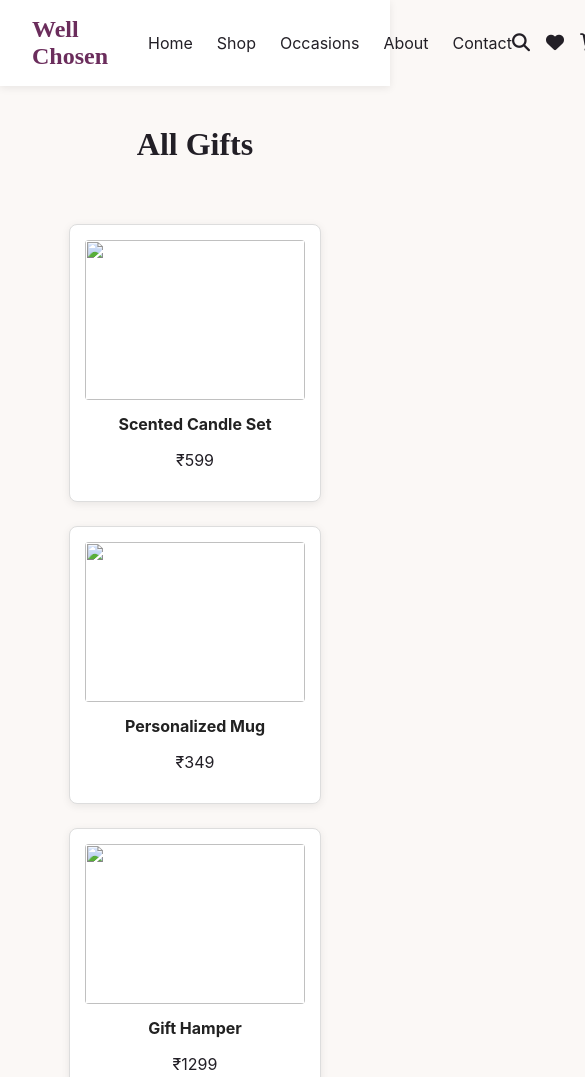
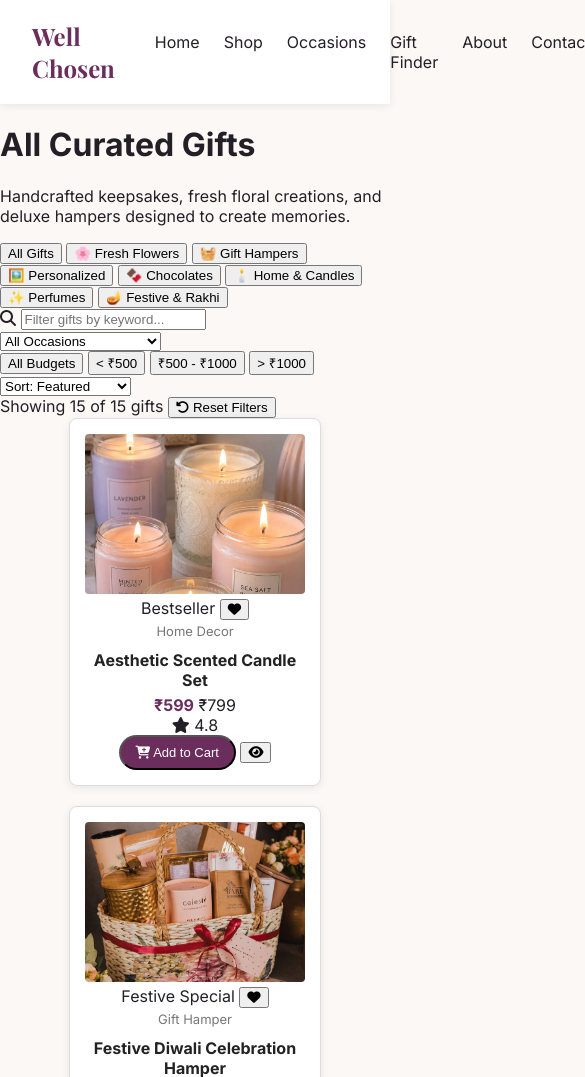
Before and after one commit to modibhagyashree415-sketch/Well-chosen, a plain HTML site: page shop.html in a window 390 px wide. Shown: the top 1077 px of the page, 585 px wide, since content can reach past the window. Drawn offline with nearby package versions, Linux system fonts and the light colour scheme; a web font is replaced by a local one.

Commit message:
feat(shop): create dynamic shop catalog with multi-filter toolbar, search, and sorting

```diff
--- /dev/null
+++ b/js/shop.js
@@ -0,0 +1,237 @@
+/**
+ * Well Chosen - Shop Page Logic
+ * Handles filtering, sorting, occasion/category URL parameter routing, and product card rendering
+ */
+
+document.addEventListener("DOMContentLoaded", () => {
+  initShop();
+});
+
+const shopState = {
+  category: "all",
+  occasion: "all",
+  priceRange: "all",
+  sortBy: "featured",
+  searchQuery: ""
+};
+
+function initShop() {
+  readUrlParams();
+  bindFilterEvents();
+  renderShopProducts();
+}
+
+function readUrlParams() {
+  const params = new URLSearchParams(window.location.search);
+  const occ = params.get("occasion");
+  const cat = params.get("category");
+  const q = params.get("q");
+
+  if (occ) shopState.occasion = occ.toLowerCase();
+  if (cat) shopState.category = cat.toLowerCase();
+  if (q) shopState.searchQuery = q.toLowerCase();
+
+  // Sync category chips
+  const categoryChips = document.querySelectorAll(".shop-filter-chip");
+  categoryChips.forEach(chip => {
+    if (chip.dataset.category === shopState.category) {
+      chip.classList.add("active");
+    } else {
+      chip.classList.remove("active");
+    }
+  });
+
+  // Sync occasion selector
+  const occasionSelect = document.getElementById("shopOccasionFilter");
+  if (occasionSelect && occ) {
+    occasionSelect.value = shopState.occasion;
+  }
+
+  // Sync search input
+  const searchInput = document.getElementById("shopSearchInput");
+  if (searchInput && q) {
+    searchInput.value = q;
+  }
+}
+
+function bindFilterEvents() {
+  // Category chips
+  const categoryChips = document.querySelectorAll(".shop-filter-chip");
+  categoryChips.forEach(chip => {
+    chip.addEventListener("click", () => {
+      categoryChips.forEach(c => c.classList.remove("active"));
+      chip.classList.add("active");
+      shopState.category = chip.dataset.category;
+      renderShopProducts();
+    });
+  });
+
+  // Occasion selector
+  const occasionSelect = document.getElementById("shopOccasionFilter");
+  if (occasionSelect) {
+    occasionSelect.addEventListener("change", (e) => {
+      shopState.occasion = e.target.value;
+      renderShopProducts();
+    });
+  }
+
+  // Sort selector
+  const sortSelect = document.getElementById("shopSortSelect");
+  if (sortSelect) {
+    sortSelect.addEventListener("change", (e) => {
+      shopState.sortBy = e.target.value;
+      renderShopProducts();
+    });
+  }
+
+  // Price range pills
+  const pricePills = document.querySelectorAll(".price-filter-pill");
+  pricePills.forEach(pill => {
+    pill.addEventListener("click", () => {
+      pricePills.forEach(p => p.classList.remove("active"));
+      pill.classList.add("active");
+      shopState.priceRange = pill.dataset.range;
+      renderShopProducts();
+    });
+  });
+
+  // In-page search input
+  const searchInput = document.getElementById("shopSearchInput");
+  if (searchInput) {
+    searchInput.addEventListener("input", (e) => {
+      shopState.searchQuery = e.target.value.trim().toLowerCase();
+      renderShopProducts();
+    });
+  }
+
+  // Reset filters button
+  const resetBtn = document.getElementById("resetShopFilters");
+  if (resetBtn) {
+    resetBtn.addEventListener("click", resetFilters);
+  }
+}
+
+function resetFilters() {
+  shopState.category = "all";
+  shopState.occasion = "all";
+  shopState.priceRange = "all";
+  shopState.sortBy = "featured";
+  shopState.searchQuery = "";
+
+  document.querySelectorAll(".shop-filter-chip").forEach((c, i) => c.classList.toggle("active", i === 0));
+  document.querySelectorAll(".price-filter-pill").forEach((p, i) => p.classList.toggle("active", i === 0));
+
+  const occSelect = document.getElementById("shopOccasionFilter");
+  if (occSelect) occSelect.value = "all";
+
+  const sortSelect = document.getElementById("shopSortSelect");
+  if (sortSelect) sortSelect.value = "featured";
+
+  const searchInput = document.getElementById("shopSearchInput");
+  if (searchInput) searchInput.value = "";
+
+  // Clear URL query string cleanly without reload
+  window.history.replaceState({}, document.title, window.location.pathname);
+
+  renderShopProducts();
+}
+
+function renderShopProducts() {
+  const grid = document.getElementById("shopProductGrid");
+  const countEl = document.getElementById("shopItemCount");
+  if (!grid || typeof products === "undefined") return;
+
+  let filtered = products.filter(p => {
+    // Category filter
+    if (shopState.category !== "all" && p.category !== shopState.category) {
+      return false;
+    }
+
+    // Occasion filter
+    if (shopState.occasion !== "all" && !p.occasion.includes(shopState.occasion)) {
+      return false;
+    }
+
+    // Price range filter
+    if (shopState.priceRange === "under500" && p.price > 500) return false;
+    if (shopState.priceRange === "500-1000" && (p.price < 500 || p.price > 1000)) return false;
+    if (shopState.priceRange === "above1000" && p.price <= 1000) return false;
+
+    // Search query
+    if (shopState.searchQuery) {
+      const q = shopState.searchQuery;
+      const matchName = p.name.toLowerCase().includes(q);
+      const matchCat = p.categoryLabel.toLowerCase().includes(q);
+      const matchDesc = p.description.toLowerCase().includes(q);
+      const matchOcc = p.occasion.some(o => o.toLowerCase().includes(q));
+      if (!matchName && !matchCat && !matchDesc && !matchOcc) return false;
+    }
+
+    return true;
+  });
+
+  // Sorting
+  if (shopState.sortBy === "price-low") {
+    filtered.sort((a, b) => a.price - b.price);
+  } else if (shopState.sortBy === "price-high") {
+    filtered.sort((a, b) => b.price - a.price);
+  } else if (shopState.sortBy === "rating") {
+    filtered.sort((a, b) => b.rating - a.rating);
+  } else {
+    // Featured default
+    filtered.sort((a, b) => (b.trending ? 1 : 0) - (a.trending ? 1 : 0));
+  }
+
+  if (countEl) {
+    countEl.textContent = `Showing ${filtered.length} of ${products.length} gifts`;
+  }
+
+  if (filtered.length === 0) {
+    grid.innerHTML = `
+      <div class="shop-empty-state">
+        <i class="fa-solid fa-gift"></i>
+        <h3>No matching gifts found</h3>
+        <p>Try clearing your selected filters or searching with a different keyword.</p>
+        <button class="primary-modal-btn" onclick="resetFilters()">Reset All Filters</button>
+      </div>
+    `;
+    return;
+  }
+
+  const wishlist = JSON.parse(localStorage.getItem("wc_wishlist") || "[]");
+
+  grid.innerHTML = filtered.map(item => {
+    const isFav = wishlist.some(w => w.id === item.id);
+
+    return `
+      <div class="product-card">
+        <div class="card-img-wrap" onclick="openProductQuickView(${item.id})">
+          <img src="${item.image}" alt="${item.name}" loading="lazy">
+          ${item.badge ? `<span class="product-badge-corner">${item.badge}</span>` : ""}
+          <button class="card-wishlist-toggle ${isFav ? 'active' : ''}" onclick="event.stopPropagation(); toggleWishlist(${item.id}, this)" title="Save to Wishlist">
+            <i class="fa-solid fa-heart"></i>
+          </button>
+        </div>
+        <div class="card-details">
+          <span class="category">${item.categoryLabel}</span>
+          <h3>${item.name}</h3>
+          <div class="price-rating-row">
+            <div class="price-block">
+              <span class="price">₹${item.price}</span>
+              ${item.originalPrice ? `<span class="orig-price">₹${item.originalPrice}</span>` : ""}
+            </div>
+            <span class="rating"><i class="fa-solid fa-star"></i> ${item.rating}</span>
+          </div>
+          <div class="card-action-btns">
+            <button class="buy-btn" onclick="addToCart(${item.id})">
+              <i class="fa-solid fa-cart-plus"></i> Add to Cart
+            </button>
+            <button class="quick-view-btn" onclick="openProductQuickView(${item.id})" title="Quick View">
+              <i class="fa-solid fa-eye"></i>
+            </button>
+          </div>
+        </div>
+      </div>
+    `;
+  }).join("");
+}
--- a/shop.html
+++ b/shop.html
@@ -3,37 +3,156 @@
 <head>
   <meta charset="UTF-8">
   <meta name="viewport" content="width=device-width, initial-scale=1.0">
-  <title>Shop - Well Chosen</title>
+  <title>Shop All Curated Gifts - Well Chosen</title>
+  <meta name="description" content="Explore our complete collection of curated gifts, personalized keepsakes, luxury bouquets, hampers, and artisanal chocolates for every occasion.">
+  <link rel="preconnect" href="https://fonts.googleapis.com">
+  <link rel="preconnect" href="https://fonts.gstatic.com" crossorigin>
+  <link href="https://fonts.googleapis.com/css2?family=Inter:wght@300;400;500;600;700&family=Playfair+Display:ital,wght@0,600;0,700;1,400&family=Outfit:wght@400;500;600;700&display=swap" rel="stylesheet">
   <link rel="stylesheet" href="https://cdnjs.cloudflare.com/ajax/libs/font-awesome/6.5.1/css/all.min.css">
   <link rel="stylesheet" href="style.css">
 </head>
 <body>
+
+  <!-- Navigation -->
   <nav>
-    <a href="index.html">Well Chosen</a>
+    <a href="index.html" class="logo">Well Chosen</a>
     <ul>
       <li><a href="index.html">Home</a></li>
-      <li><a href="shop.html">Shop</a></li>
+      <li><a href="shop.html" class="active">Shop</a></li>
       <li><a href="occasions.html">Occasions</a></li>
+      <li><a href="giftfinder.html">Gift Finder</a></li>
       <li><a href="about.html">About</a></li>
       <li><a href="contact.html">Contact</a></li>
     </ul>
+
     <div class="nav-icons">
-      <a href="#"><i class="fa-solid fa-magnifying-glass"></i></a>
-      <a href="#"><i class="fa-solid fa-heart"></i></a>
-      <a href="#"><i class="fa-solid fa-cart-shopping"></i></a>
+      <a href="#" id="searchBtn" title="Search Gifts"><i class="fa-solid fa-magnifying-glass"></i></a>
+      <a href="#" id="wishlistBtn" title="Saved Wishlist"><i class="fa-solid fa-heart"></i></a>
+      <a href="#" id="cartBtn" title="Shopping Cart"><i class="fa-solid fa-cart-shopping"></i></a>
     </div>
+
+    <button class="hamburger" aria-label="Toggle navigation">
+      <i class="fa-solid fa-bars"></i>
+    </button>
   </nav>
 
-  <h1 class="shop-title">All Gifts</h1>
-  <div class="shop-grid">
-    <div class="product-card"><img src="ideas de ambiente.jpg"><h3>Scented Candle Set</h3><p>₹599</p></div>
-    <div class="product-card"><img src="Personalized Family Colras Coffee Mug, Custom Picture Collage Multi Image Tea Cup Keepsake Memory Ceramic Drinkware Mom Dad Present Gift.jpg"><h3>Personalized Mug</h3><p>₹349</p></div>
-    <div class="product-card"><img src="Diwali hampers for your loved ones✨.jpg"><h3>Gift Hamper</h3><p>₹1299</p></div>
-    <div class="product-card"><img src="download (4).jpg"><h3>Chocolate Box</h3><p>₹449</p></div>
-    <div class="product-card"><img src="Peacock Rakhi combo of 2.jpg"><h3>Rakhi Combo</h3><p>₹799</p></div>
-    <div class="product-card"><img src="Soap Flower Frame [ love shape photo Collage ].jpg"><h3>Photo Frame</h3><p>₹299</p></div>
-    <div class="product-card"><img src="Luxury Red Roses Bouquet with Soft Aesthetic Vibes.jpg"><h3>Flower Bouquet</h3><p>₹549</p></div>
-    <div class="product-card"><img src="download (2).jpg"><h3>Perfume Set</h3><p>₹999</p></div>
-  </div>
+  <!-- Shop Header -->
+  <header class="shop-header">
+    <div class="shop-header-inner">
+      <h1>All Curated Gifts</h1>
+      <p>Handcrafted keepsakes, fresh floral creations, and deluxe hampers designed to create memories.</p>
+    </div>
+  </header>
+
+  <!-- Main Shop Content -->
+  <main class="shop-container">
+
+    <!-- Category Filter Chips -->
+    <div class="shop-category-bar" aria-label="Product categories">
+      <button type="button" class="shop-filter-chip active" data-category="all">All Gifts</button>
+      <button type="button" class="shop-filter-chip" data-category="flowers">🌸 Fresh Flowers</button>
+      <button type="button" class="shop-filter-chip" data-category="hamper">🧺 Gift Hampers</button>
+      <button type="button" class="shop-filter-chip" data-category="personalized">🖼️ Personalized</button>
+      <button type="button" class="shop-filter-chip" data-category="food">🍫 Chocolates</button>
+      <button type="button" class="shop-filter-chip" data-category="home">🕯️ Home & Candles</button>
+      <button type="button" class="shop-filter-chip" data-category="fragrance">✨ Perfumes</button>
+      <button type="button" class="shop-filter-chip" data-category="festive">🪔 Festive & Rakhi</button>
+    </div>
+
+    <!-- Filter Control Toolbar -->
+    <div class="shop-toolbar">
+      <div class="toolbar-left">
+        <div class="shop-search-box">
+          <i class="fa-solid fa-magnifying-glass"></i>
+          <input type="text" id="shopSearchInput" placeholder="Filter gifts by keyword..." autocomplete="off">
+        </div>
+
+        <div class="shop-select-wrap">
+          <label for="shopOccasionFilter" class="sr-only">Occasion</label>
+          <select id="shopOccasionFilter">
+            <option value="all">All Occasions</option>
+            <option value="birthday">Birthday</option>
+            <option value="anniversary">Anniversary</option>
+            <option value="wedding">Wedding</option>
+            <option value="valentine">Valentine's Day</option>
+            <option value="rakhi">Rakhi & Festive</option>
+            <option value="corporate">Corporate & Thank You</option>
+          </select>
+        </div>
+      </div>
+
+      <div class="toolbar-right">
+        <div class="price-range-pills">
+          <button type="button" class="price-filter-pill active" data-range="all">All Budgets</button>
+          <button type="button" class="price-filter-pill" data-range="under500">&lt; ₹500</button>
+          <button type="button" class="price-filter-pill" data-range="500-1000">₹500 - ₹1000</button>
+          <button type="button" class="price-filter-pill" data-range="above1000">&gt; ₹1000</button>
+        </div>
+
+        <div class="shop-select-wrap">
+          <label for="shopSortSelect" class="sr-only">Sort by</label>
+          <select id="shopSortSelect">
+            <option value="featured">Sort: Featured</option>
+            <option value="price-low">Price: Low to High</option>
+            <option value="price-high">Price: High to Low</option>
+            <option value="rating">Highest Rated</option>
+          </select>
+        </div>
+      </div>
+    </div>
+
+    <!-- Active Count & Reset -->
+    <div class="shop-status-bar">
+      <span id="shopItemCount">Showing 15 gifts</span>
+      <button type="button" id="resetShopFilters" class="clear-filters-link">
+        <i class="fa-solid fa-rotate-left"></i> Reset Filters
+      </button>
+    </div>
+
+    <!-- Products Grid -->
+    <div id="shopProductGrid" class="product-grid shop-grid-custom">
+      <!-- Injected dynamically by js/shop.js -->
+    </div>
+
+    <!-- Quiz Helper Callout -->
+    <aside class="shop-quiz-callout">
+      <div class="callout-icon">✨</div>
+      <div class="callout-text">
+        <h3>Need help choosing the right gift?</h3>
+        <p>Take our 30-second interactive Gift Finder Quiz to get tailored recommendations.</p>
+      </div>
+      <a href="giftfinder.html" class="callout-btn">Start Quiz →</a>
+    </aside>
+
+  </main>
+
+  <!-- Footer -->
+  <footer>
+    <div class="footer-container">
+      <div class="footer-col">
+        <h3>Well Chosen</h3>
+        <p>Making thoughtful gifting effortless, personal, and memorable for every occasion.</p>
+      </div>
+      <div class="footer-col">
+        <h4>Explore</h4>
+        <a href="index.html">Home</a>
+        <a href="shop.html">Shop All Gifts</a>
+        <a href="giftfinder.html">Gift Finder Quiz</a>
+        <a href="occasions.html">Shop by Occasion</a>
+      </div>
+      <div class="footer-col">
+        <h4>About & Support</h4>
+        <a href="about.html">Our Story</a>
+        <a href="about.html#credits">Image Credits</a>
+        <a href="contact.html">Contact Us</a>
+      </div>
+    </div>
+    <p class="footer-bottom">&copy; 2026 Well Chosen. All rights reserved.</p>
+  </footer>
+
+  <!-- Scripts -->
+  <script src="js/products.js"></script>
+  <script src="js/app.js"></script>
+  <script src="js/shop.js"></script>
 </body>
 </html>
```
